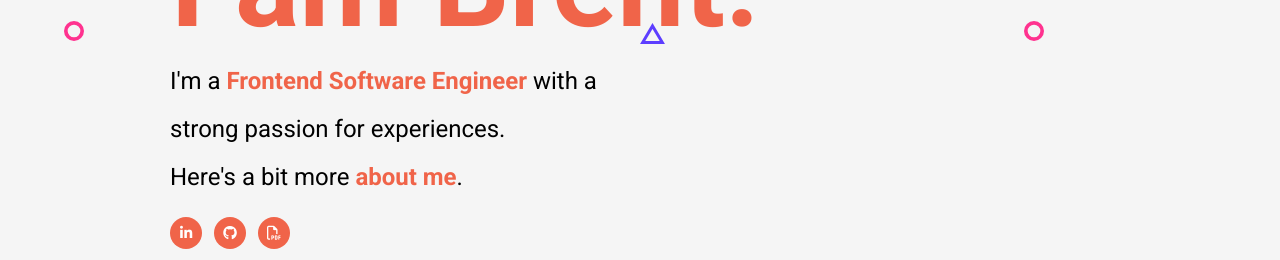
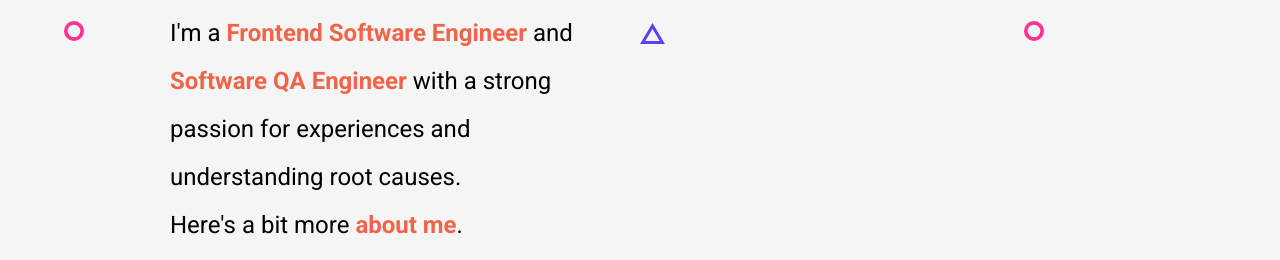
Before and after one commit to BrentMEngelman/Tutorial-Eportiflo, a plain HTML site: page index.html in a window 1280 px wide. Shown: the part 379-639 px from the top of the page. Drawn offline with Linux system fonts and the light colour scheme.

Commit message:
Revise header paragraph to include QA Engineer
Updated job title and added emphasis on QA experience.

```diff
--- a/index.html
+++ b/index.html
@@ -65,8 +65,8 @@
           <h1 class="title">Hey</h1>
           <h1 class="title orange">I am Brent.</h1>
           <p class="header__para">
-            I'm a <b class="orange">Frontend Software Engineer</b> with a strong
-            passion for experiences.
+            I'm a <b class="orange">Frontend Software Engineer</b> and  <b class="orange">Software QA Engineer</b> with a strong
+            passion for experiences and understanding root causes.
             <br />
             Here's a bit more
             <b class="orange click" onclick="toggleModal()">about me</b>.
```
